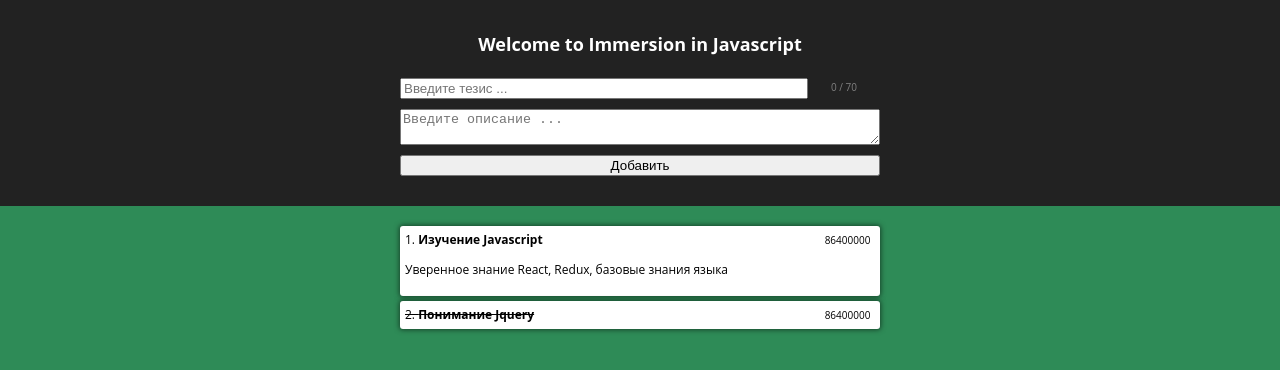
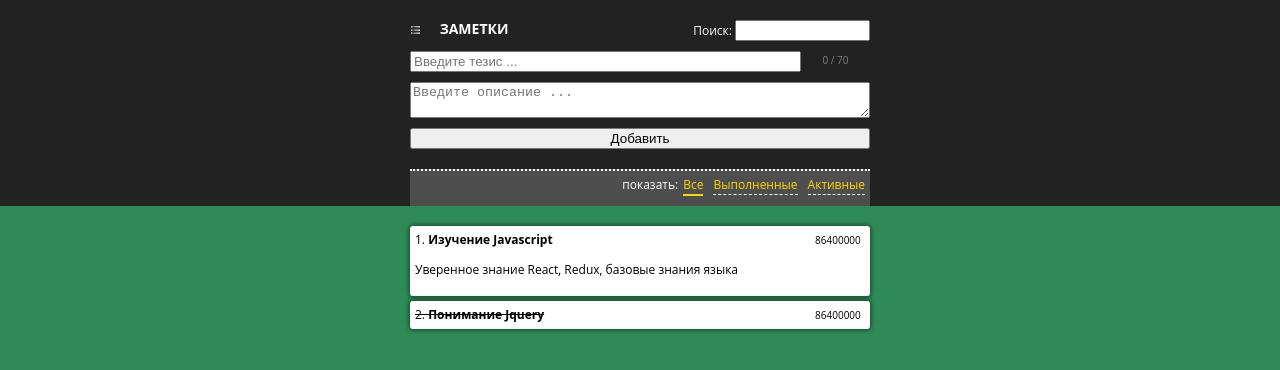
Before and after one commit to iZemil/rr, a React app: page / in a window 1280 px wide. Built offline with nearby package versions, Linux system fonts and the light colour scheme.

Commit message:
add styles and App container

```diff
--- a/public/index.html
+++ b/public/index.html
@@ -2,7 +2,7 @@
 <html lang="en">
   <head>
     <meta charset="utf-8">
-    <meta name="viewport" content="width=device-width, initial-scale=1, shrink-to-fit=no">
+    <meta id="meta" name="viewport" content="width=device-width, initial-scale=1, shrink-to-fit=no">
     <meta name="theme-color" content="#000000">
     <!--
       manifest.json provides metadata used when your web app is added to the
@@ -20,6 +20,11 @@
       Learn how to configure a non-root public URL by running `npm run build`.
     -->
     <title>React App</title>
+    <script>
+      if (window.innerWidth <= 480) {
+        document.getElementById('meta').setAttribute('content','width=480');
+      }
+    </script>
   </head>
   <body>
     <noscript>
--- a/src/components/App.js
+++ b/src/components/App.js
@@ -1,47 +1,43 @@
 import React from 'react';
-import './App.css';
+import './../styles/App.css';
 import ListMaker from './../containers/ListMaker';
 
-import { addToList, titleChars } from './../actions/actions'
-import { connect } from 'react-redux';
-
-
-const mapStateToAppProps = (state) => ({
-  titleCharacters: state.titleReducer
-});
-
-class App extends React.Component {
+export default class App extends React.Component {
 
   render () {
-    let {dispatch, titleCharacters} = this.props;
+    const { addItemSubmit, handleChangeTitle, titleState} = this.props;
 
     return (
       <div className="App">
         <div className="App-header">
-          <h2>Welcome to Immersion in Javascript</h2>
+          <div className="top-bar">
+            <span className="toggle-menu">!!!</span>
+            <span className="top-bar__title">Заметки</span>
+            <div className="top-bar__search">
+              Поиск: <input type="search" className="top-bar__search-input" />
+            </div>
+          </div>
           <form
-            className="task-form"
-            autoComplete="off"
-            onSubmit={(e) => {
-              e.preventDefault();
-              (titleCharacters === 0 || titleCharacters > 70) ? alert('Ошибка заполнения') : dispatch(addToList(e.target.elements.input.value, e.target.elements.textarea.value));
-              e.target.elements.input.value = '';
-              e.target.elements.textarea.value = '';
-              dispatch(titleChars(0));
-            }}>
+            className="task-form" autoComplete="off"
+            onSubmit={(e) => addItemSubmit(e)}
+          >
             <div className="input-title">
               <input type="text" name="input" placeholder="Введите тезис ..."
-                onChange={(e) => {
-                  dispatch(titleChars(e.target.value.length));
-                }}/>
-              <div className="input-title__chars"
-                style={{color: titleCharacters > 70 ? 'red' : 'gray'}}
-                >
-                {titleCharacters} / 70</div>
+                onChange={(e) => handleChangeTitle(e)}
+              />
+              <div className="input-title__chars" style={{color: titleState > 70 ? 'red' : 'gray'}} >
+                {titleState} / 70
+              </div>
             </div>
             <textarea placeholder="Введите описание ..." name="textarea"></textarea>
             <button type="submit">Добавить</button>
           </form>
+          <div className="sort-bar">
+            показать:
+            <span className="sort-bar__link sort-bar__link_active">Все</span>
+            <span className="sort-bar__link">Выполненные</span>
+            <span className="sort-bar__link">Активные</span>
+          </div>
         </div>
         <div>
           <ListMaker />
@@ -50,5 +46,3 @@ class App extends React.Component {
     );
   }
 }
-
-export default connect(mapStateToAppProps)(App);
--- a/src/components/List.js
+++ b/src/components/List.js
@@ -1,11 +1,11 @@
 import React from 'react';
 
-let List = ({ list, onItemClick }) => {
+let List = ({ listState, onItemClick }) => {
 
   return (
     <div>
       <ol className="List">
-        {list.map((item, idx) =>
+        {listState.map((item, idx) =>
           <li
             key={item.id}
             onClick={() => onItemClick(item.id)}
--- /dev/null
+++ b/src/containers/AppContainer.js
@@ -0,0 +1,37 @@
+import { connect } from 'react-redux';
+import { addToList, titleChars } from '../actions/actions';
+import App from './../components/App';
+
+const mapStateToAppProps = (state) => ({
+  titleState: state.titleReducer
+});
+
+const mapDispatchToProps = (dispatch) => {
+  return {
+    addItemSubmit: (e) => {
+      let titleVal = e.target.elements.input.value.trim(),
+        textVal = e.target.elements.textarea.value.trim();
+
+      e.preventDefault();
+
+      if(titleVal === '' || titleVal.length > 70 ) {
+        alert('Ошибка заполнения');
+      } else {
+        dispatch(addToList(titleVal, textVal));
+        e.target.elements.input.value = '';
+        e.target.elements.textarea.value = '';
+        dispatch(titleChars(0));
+      }
+    },
+    handleChangeTitle: (e) => {
+      dispatch(titleChars(e.target.value.length));
+    }
+  }
+};
+
+const AppReducer = connect(
+  mapStateToAppProps,
+  mapDispatchToProps
+)(App);
+
+export default AppReducer;
--- a/src/containers/ListMaker.js
+++ b/src/containers/ListMaker.js
@@ -3,7 +3,7 @@ import List from './../components/List';
 import { toggleItem } from '../actions/actions'
 
 const mapStateToListProps = (state) => ({
-    list: state.listOfVal
+    listState: state.listOfVal
 });
 
 const mapDispatchToProps = ({
--- a/src/index.js
+++ b/src/index.js
@@ -1,8 +1,8 @@
 import React from 'react';
 import ReactDOM from 'react-dom';
+import registerServiceWorker from './registerServiceWorker';
 import './index.css';
-import App from './components/App';
-import registerServiceWorker from './registerServiceWorker';
+import AppContainer from './containers/AppContainer';
 
 import { Provider } from 'react-redux';
 import { createStore } from 'redux';
@@ -12,7 +12,7 @@ let store = createStore(reducer, window.__REDUX_DEVTOOLS_EXTENSION__ && window._
 
 ReactDOM.render(
   <Provider store={store}>
-    <App />
+    <AppContainer />
   </Provider>,
   document.getElementById('root'));
 registerServiceWorker();
--- a/src/components/App.css
+++ b/src/styles/App.css
@@ -19,18 +19,64 @@ body {
 
 .App-header {
   background-color: #222;
-  padding: 20px;
+  padding: 20px 0 0;
   color: white;
 }
 
-.App-intro {
-  font-size: large;
+.top-bar {
+  max-width: 480px;
+  padding: 0 10px;
+  margin: 0 auto;
+  text-align: left;
+}
+
+.top-bar__title {
+  margin-left: 20px;
+  font-size: 14px;
+  font-weight: bold;
+  text-transform: uppercase;
+}
+
+.top-bar__search {
+  float: right;
+}
+
+.top-bar__search-input {
+  max-width: 135px;
+}
+
+.toggle-menu {
+  display: inline-block;
+  transform: rotate(90deg);
+  cursor: pointer;
+}
+
+.sort-bar {
+  max-width: 460px;
+  padding: 5px 0px 10px;
+  margin: 0 auto;
+  margin-top: 20px;
+  text-align: right;
+  border-top: 2px dotted;
+  background: rgba(255, 255, 255, 0.2);
+}
+
+.sort-bar__link {
+  display: inline-block;
+  margin: 0 5px;
+  border-bottom: 1px dashed #fff;
+  color: gold;
+  cursor: pointer;
+}
+
+.sort-bar__link_active {
+  border-bottom: 2px solid gold;
 }
 
 .List {
   max-width: 480px;
   margin: 20px auto;
-  padding: 0;
+  padding: 0 10px;
   text-align: left;
 }
 
@@ -42,6 +88,7 @@ body {
   background: rgb(255, 255, 255);
   list-style-position: inside;
   box-shadow: 0 0 5px 1px rgba(0, 0, 0, .5);
+  cursor: pointer;
 }
 
 .List__item-date {
@@ -54,6 +101,7 @@ body {
 
 .task-form {
   max-width: 480px;
+  padding: 0 10px;
   margin: 0 auto;
 }
 .task-form input,
```
Also changed, not shown: README.md.
